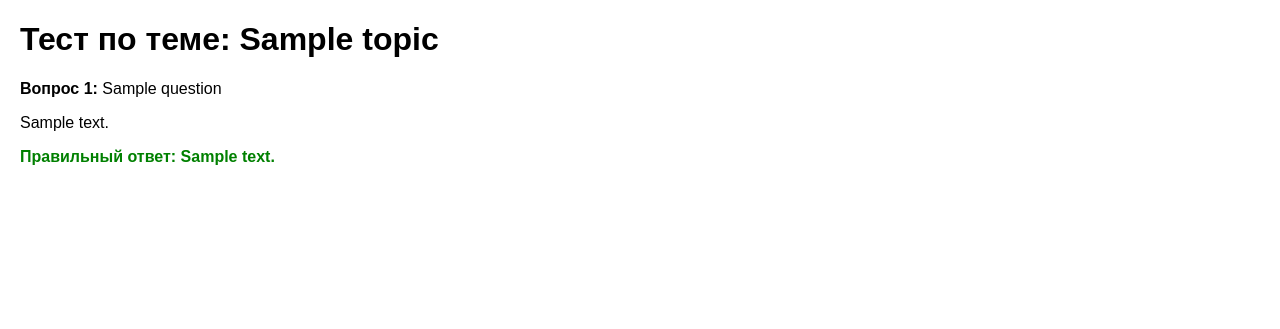
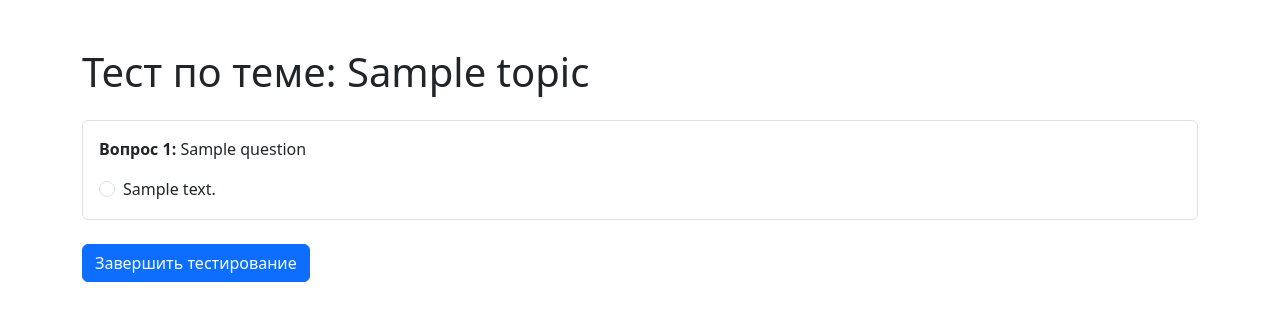
Before and after one commit to kirillio25/automated-testing, a Django app: template myapp/templates/myapp/test_result.html in a window 1280 px wide. Shown: the top 329 px of the page. Run offline with Django 5.2, Linux system fonts and the light colour scheme; the template is opened without the code that fills it: most values are stand-ins (such as "Sample title", 1, 10 or a date in 2020).

Commit message:
работает правильность ответов

```diff
--- a/myapp/templates/myapp/test_result.html
+++ b/myapp/templates/myapp/test_result.html
@@ -1,44 +1,68 @@
-<!-- myapp/templates/myapp/test_result.html -->
 <!DOCTYPE html>
 <html lang="ru">
 <head>
     <meta charset="UTF-8">
     <title>Тест по теме {{ topic }}</title>
-    <style>
-        body {
-            font-family: Arial, sans-serif;
-            margin: 20px;
-        }
-        .question {
-            margin-bottom: 20px;
-        }
-        .answers {
-            list-style-type: none;
-            padding: 0;
-        }
-        .answers li {
-            margin: 5px 0;
-        }
-        .correct-answer {
-            font-weight: bold;
-            color: green;
-        }
-    </style>
+    <link href="https://cdn.jsdelivr.net/npm/bootstrap@5.3.0/dist/css/bootstrap.min.css" rel="stylesheet">
+    <script src="https://code.jquery.com/jquery-3.6.0.min.js"></script>
 </head>
-<body>
-    <h1>Тест по теме: {{ topic }}</h1>
+<body class="container py-5">
+    <h1 class="mb-4">Тест по теме: {{ topic }}</h1>
 
-    {% for question in test_data %}
-        <div class="question">
-            <p><strong>Вопрос {{ forloop.counter }}:</strong> {{ question.question }}</p>
-            <ul class="answers">
-                {% for answer in question.answers %}
-                    <li>{{ answer }}</li>
-                {% endfor %}
-            </ul>
-            <!-- Вывод правильного ответа для тестирования -->
-            <p class="correct-answer">Правильный ответ: {{ question.correct_answer }}</p>
-        </div>
-    {% endfor %}
+    <!-- Форма для отправки ответов на тест -->
+    <form id="testForm" method="post" action="{% url 'check_answers' %}">
+        {% csrf_token %}
+
+        {% for question in test_data %}
+            <div class="mb-4 p-3 border rounded">
+                <!-- Сохраняем `forloop.counter` внешнего цикла в переменной -->
+                {% with question_counter=forloop.counter %}
+                    <p><strong>Вопрос {{ question_counter }}:</strong> {{ question.question }}</p>
+                    <div class="form-check">
+                        {% for answer in question.answers %}
+                            <!-- Здесь используем `question_counter` вместо `forloop.counter` -->
+                            <input type="radio" class="form-check-input answer-choice"
+                                   name="answer_{{ question_counter }}"
+                                   id="q{{ question_counter }}_answer{{ forloop.counter0 }}"
+                                   value="{{ answer }}" required>
+                            <label class="form-check-label" for="q{{ question_counter }}_answer{{ forloop.counter0 }}">{{ answer }}</label><br>
+                        {% endfor %}
+                    </div>
+                {% endwith %}
+            </div>
+        {% endfor %}
+
+        <button type="submit" class="btn btn-primary">Завершить тестирование</button>
+    </form>
+
+
+
+
+
+
+    <script>
+        $(document).ready(function() {
+            // Сохраняем выбранные ответы в локальном хранилище браузера
+            $('.answer-choice').on('change', function() {
+                let questionId = $(this).attr('name');  // Получаем имя группы вопроса (answer_1, answer_2 и т.д.)
+                let selectedAnswer = $(this).val();  // Получаем выбранный ответ
+                localStorage.setItem(questionId, selectedAnswer);  // Сохраняем ответ в локальном хранилище
+            });
+
+            // Восстанавливаем выбранные ответы при загрузке страницы
+            $('.answer-choice').each(function() {
+                let questionId = $(this).attr('name');
+                let savedAnswer = localStorage.getItem(questionId);
+                if (savedAnswer && $(this).val() === savedAnswer) {
+                    $(this).prop('checked', true);  // Восстанавливаем выбор ответа
+                }
+            });
+
+            // Очищаем сохранённые ответы после отправки формы
+            $('#testForm').on('submit', function() {
+                localStorage.clear();
+            });
+        });
+    </script>
 </body>
 </html>
--- a/myproject/urls.py
+++ b/myproject/urls.py
@@ -6,5 +6,6 @@ from django.shortcuts import redirect
 urlpatterns = [
     path('admin/', admin.site.urls),
     path('generate-test/', views.generate_test, name='generate_test'),
+    path('check-answers/', views.check_answers, name='check_answers'),
     path('', lambda request: redirect('generate_test')),  # перенаправление
 ]
```
Also changed, not shown: myapp/templates/myapp/test_results.html (added, +26 -0 lines), myapp/views.py (+43 -4 lines), db.sqlite3.
